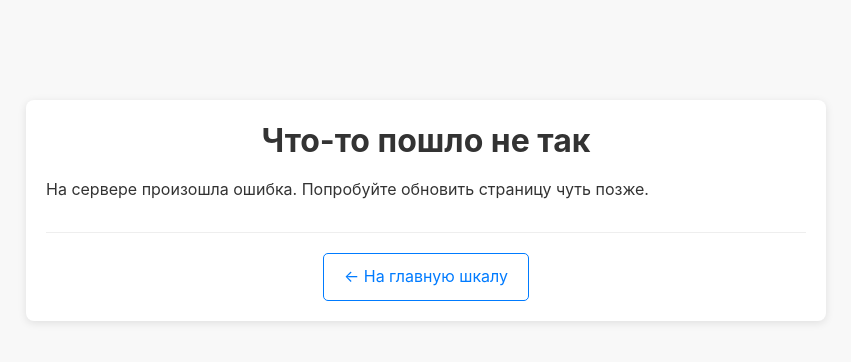
After one commit to AlexanderVechkasov/simple-sit-django, a Django app: template templates/500.html in a window 1280 px wide. The commit adds this page. Shown: the top 362 px of the page, without its empty margins (214-1065 px from the left). Run offline with Django 5.2, Linux system fonts and the light colour scheme; the template is opened without the code that fills it, so the values that code supplies are empty.

Commit message:
Страницы ошибок 404 и 500; выравнивание заголовков карточек в Safari

```diff
--- a/static/css/styles.css
+++ b/static/css/styles.css
@@ -609,11 +609,9 @@ body {
 /* Заголовок события теперь кнопка: убираем стандартный вид кнопки,
    остальное оформление берётся из правила .year выше. */
 button.year {
+    -webkit-appearance: none;
+    appearance: none;
     font-family: inherit;
-    line-height: inherit;
-    border: none;
-    text-align: inherit;
-    cursor: pointer;
 }
 
 button.year:focus-visible,
--- /dev/null
+++ b/templates/500.html
@@ -0,0 +1,25 @@
+{% load static %}<!DOCTYPE html>
+<html lang="ru">
+<head>
+    <meta charset="UTF-8">
+    <meta name="viewport" content="width=device-width, initial-scale=1">
+    <title>Ошибка на сервере — Историческая шкала России</title>
+    <link rel="stylesheet" href="{% static 'css/styles.css' %}">
+    <link rel="stylesheet" href="{% static 'css/article.css' %}">
+</head>
+<body>
+    {# Эта страница специально НЕ наследует base.html: если ошибка #}
+    {# в общем шаблоне, страница ошибки тоже не должна сломаться.  #}
+    <main class="article-main">
+        <div class="container">
+            <article>
+                <h1 class="article-title" id="articleTitle">Что-то пошло не так</h1>
+                <p>На сервере произошла ошибка. Попробуйте обновить страницу чуть позже.</p>
+                <div class="article-footer">
+                    <a href="/" class="back-link">&larr; На главную шкалу</a>
+                </div>
+            </article>
+        </div>
+    </main>
+</body>
+</html>
```
Also changed, not shown: templates/404.html (added, +23 -0 lines).
